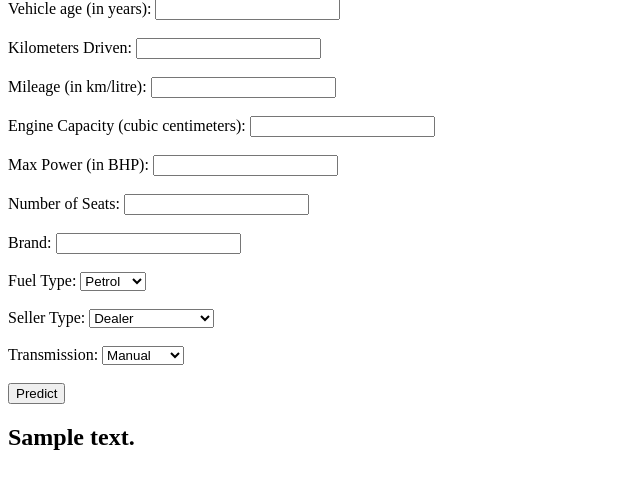
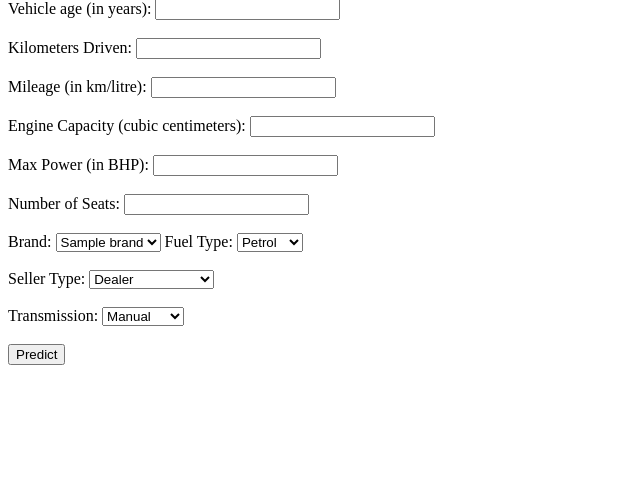
Before and after one commit to vihaan27/CarPricePredictor, a Flask app: template webapp/templates/index.html in a window 1280 px wide. Shown: the part 115-604 px from the top of the page, without its empty margins (0-640 px from the left). Run offline with Flask 3, Linux system fonts and the light colour scheme; the template is opened without the code that fills it: most values are stand-ins (such as "Sample title", 1, 10 or a date in 2020); parts of the project's set-up code (start-up, migrations or seed data) failed here and were passed over.

Commit message:
Complete prediction functionality, create separate prediction page.

```diff
--- a/webapp/app.py
+++ b/webapp/app.py
@@ -4,6 +4,11 @@ import pandas as pd
 import joblib
 
 model = joblib.load("model.joblib")
+brand_freq_map = joblib.load("brand_freq_map.joblib")
+
+## Standardise brand names to uppercase
+brand_freq_map = {k.upper(): v for k, v in brand_freq_map.items()}
+brand_freq_map["OTHER"] = 0
 
 # My App
 app = Flask(__name__)
@@ -24,7 +29,8 @@ transmission_map = {"Manual": [1],
 
 @app.route("/")
 def index():
-    return render_template("index.html")
+    brands = sorted(brand_freq_map.keys())
+    return render_template("index.html", brands = brands)
 
 @app.route("/predict", methods=["POST"])
 def predict():
@@ -39,7 +45,7 @@ def predict():
         engine = int(request.form["engine"])
         max_power = float(request.form["max_power"])
         seats = int(request.form["seats"])
-        brand = int(request.form["brand"]) ## for now, change to freq later
+        brand = request.form["brand"]
         seller = request.form["seller"]
         fuel = request.form["fuel"]
         transmission = request.form["transmission"]
@@ -47,9 +53,10 @@ def predict():
         seller_encoded = seller_map[seller]
         fuel_encoded = fuel_map[fuel]
         transmission_encoded = transmission_map[transmission]
+        brand_freq = brand_freq_map.get(brand, 0)
 
         sample = [vehicle_age, km_driven, mileage, engine, max_power,
-                  seats, brand] + seller_encoded + fuel_encoded + transmission_encoded
+                  seats, brand_freq] + seller_encoded + fuel_encoded + transmission_encoded
 
         columns = ["vehicle_age","km_driven","mileage","engine","max_power",
                    "seats","brand_freq","Individual","Trustmark Dealer",
@@ -58,8 +65,8 @@ def predict():
 
         input_df = pd.DataFrame([sample], columns=columns)
         prediction = model.predict(input_df)
-        prediction_value = prediction.item()  # safe scalar
-        return render_template("index.html", prediction_text=f"Predicted Price: ₹{int(prediction_value):,}")
+        prediction_value = prediction.item()
+        return render_template("predict.html", prediction_text=f"Predicted Price: ₹{int(prediction_value):,}")
 
 if __name__ == "__main__":
     app.run(debug=True)
--- a/webapp/templates/index.html
+++ b/webapp/templates/index.html
@@ -43,7 +43,11 @@
       <input type="number" name="seats" min="0" required /><br /><br />
 
       <label>Brand:</label>
-      <input type="number" name="brand" required /><br /><br />
+      <select name="brand" required>
+        {% for brand in brands %}
+        <option value="{{ brand }}">{{ brand }}</option>
+        {% endfor %}
+      </select>
 
       <label>Fuel Type:</label>
       <select name="fuel">
@@ -69,9 +73,5 @@
 
       <button type="submit">Predict</button>
     </form>
-
-    {% if prediction_text %}
-    <h2>{{ prediction_text }}</h2>
-    {% endif %}
   </body>
 </html>
```
Also changed, not shown: webapp/templates/predict.html (added, +15 -0 lines), 2 other files.
